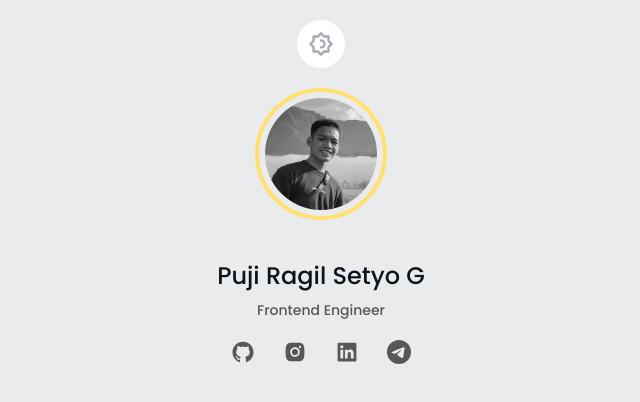
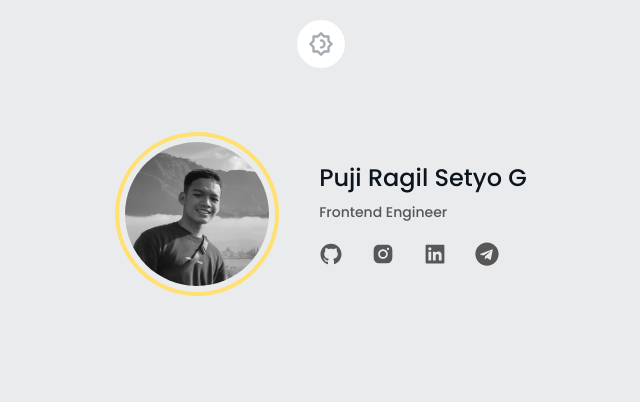
Before and after one commit to pujiragil/Maporto, a Next.js app: page / in a window 1280 px wide. Shown: the top 402 px of the page, without its empty margins (319-959 px from the left). Built offline with nearby package versions, Linux system fonts and the light colour scheme.

Commit message:
custom profile md size

```diff
--- a/components/Avatar/index.tsx
+++ b/components/Avatar/index.tsx
@@ -1,7 +1,7 @@
 export default function Avatar() {
   return (
     <div className="p-1.5 border-4 border-orange-dark rounded-full w-fit cursor-pointer avatar">
-      <img className="w-28 h-28 object-cover rounded-full grayscale" src="/images/avatar.jpg" alt="avatar-profile" />
+      <img className="w-28 h-28 md:w-36 md:h-36 object-cover rounded-full grayscale" src="/images/avatar.jpg" alt="avatar-profile" />
     </div>
   );
 }
--- a/components/Profile/index.tsx
+++ b/components/Profile/index.tsx
@@ -1,14 +1,14 @@
 import Avatar from "../Avatar";
 import Switch from "../Switch";
 import { AiFillGithub, AiFillInstagram, AiFillLinkedin } from "react-icons/ai";
-import { BsTelegram } from "react-icons/bs";
+import { FaTelegram } from "react-icons/fa";
 import Link from "next/link";
 
 export default function Profile() {
   return (
-    <div className="flex flex-col gap-5 items-center justify-center">
+    <div className="flex flex-col gap-8 md:gap-16 items-center justify-center">
       <Switch />
-      <div className="flex flex-col gap-10 items-center">
+      <div className="flex flex-col md:flex-row gap-10 items-center justify-center">
         <Avatar />
         <Information />
       </div>
@@ -19,7 +19,7 @@ export default function Profile() {
 const Information = () => {
   return (
     <div className="flex flex-col gap-5">
-      <div className="text-center">
+      <div className="text-center md:text-left">
         <h1 className="text-primary-one dark:text-secondary-one text-2xl mb-2">
           Puji Ragil Setyo G
         </h1>
@@ -34,18 +34,18 @@ const Information = () => {
 
 const Social = () => {
   return (
-    <div className="flex items-center justify-center gap-7 text-2xl">
+    <div className="flex items-center justify-center md:justify-start gap-7 text-2xl">
       <Link href="https://github.com/pujiragil" target="_blank">
         <AiFillGithub className="icons" />
       </Link>
       <Link href="https://instagram.com/ragilsg_164" target="_blank">
         <AiFillInstagram className="icons" />
       </Link>
-      <Link href="https://t.me/Ragilsg" target="_blank">
+      <Link href="https://linkedin.com/in/pujiragil/" target="_blank">
         <AiFillLinkedin className="icons" />
       </Link>
       <Link href="https://t.me/Ragilsg" target="_blank">
-        <BsTelegram className="icons" />
+        <FaTelegram className="icons" />
       </Link>
     </div>
   );
--- a/styles/globals.css
+++ b/styles/globals.css
@@ -7,7 +7,7 @@
 }
 
 .avatar:hover {
-  filter: drop-shadow(0 0 10px #FFE071);
+  filter: drop-shadow(0 0 20px #FFE071);
 }
 
 .icons{
```
